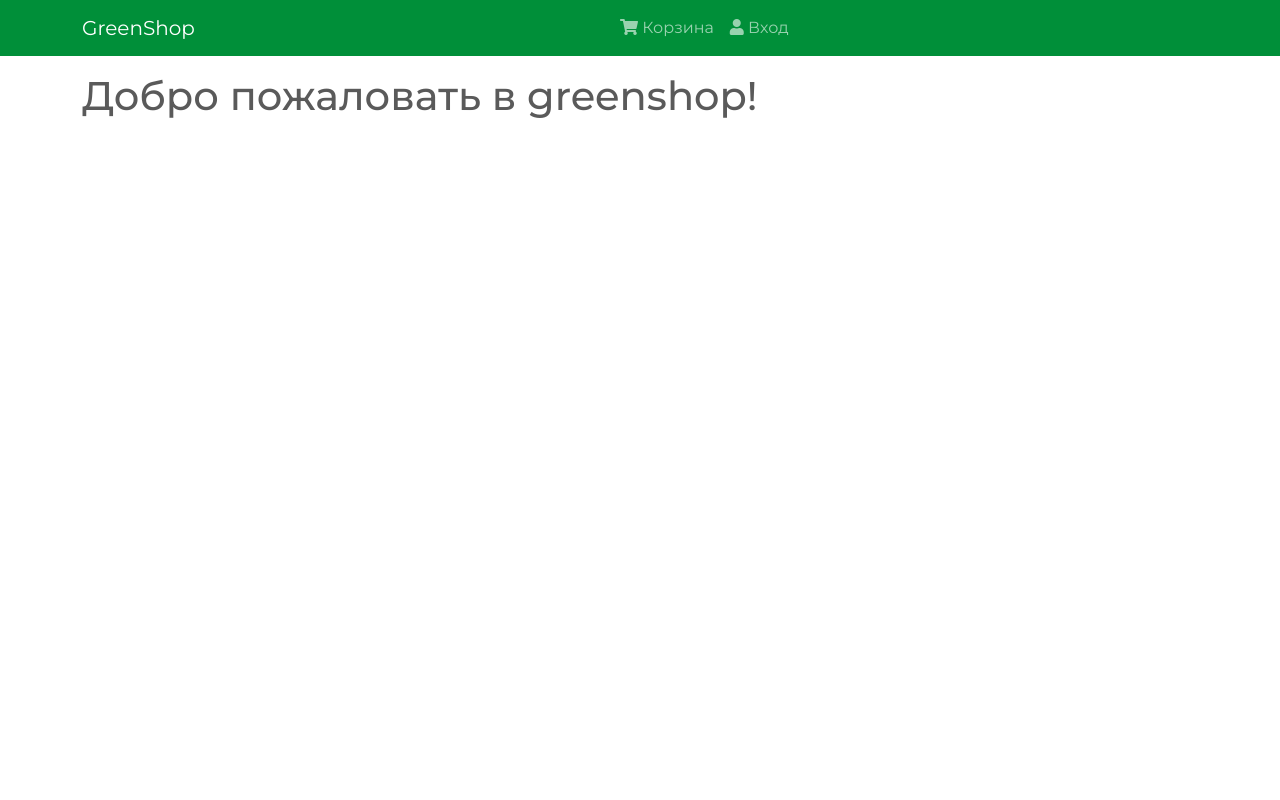
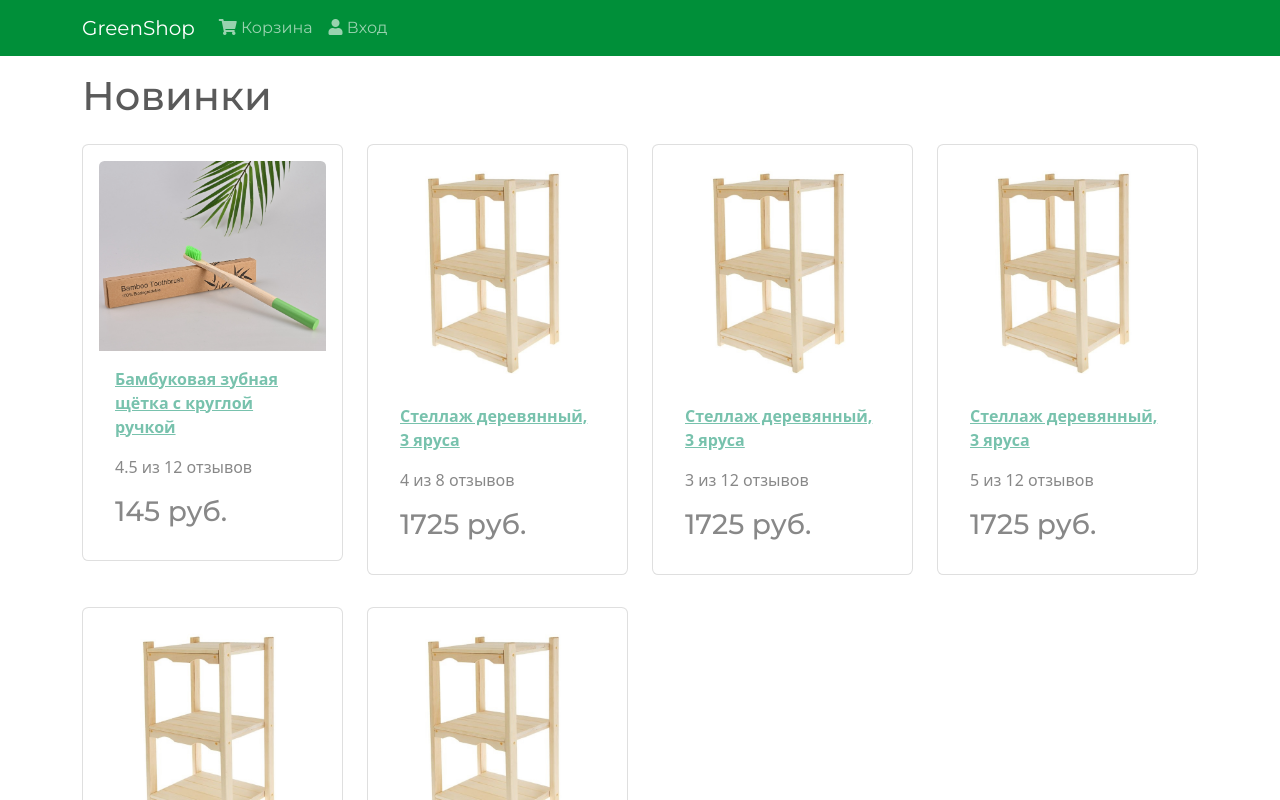
Before and after one commit to vladimirvolkovv/greenshop, a React (Create React App) app in the folder frontend/: page /login in a window 1280 px wide. Shown: the top 800 px of the page. Built offline with nearby package versions, Linux system fonts and the light colour scheme.

Commit message:
Добавлена карточка продукта

```diff
--- a/frontend/src/App.js
+++ b/frontend/src/App.js
@@ -2,6 +2,7 @@ import React from 'react';
 import Header from './components/Header';
 import Footer from './components/Footer';
 import { Container } from 'react-bootstrap';
+import HomeScreen from './screens/HomeScreen';
 
 const App = () => {
   return (
@@ -9,7 +10,7 @@ const App = () => {
       <Header />
       <main className='py-3'>
         <Container>
-          <h1>Добро пожаловать в greenshop!</h1>
+          <HomeScreen />
         </Container>
       </main>
       <Footer />
--- a/frontend/src/components/Header.js
+++ b/frontend/src/components/Header.js
@@ -8,8 +8,8 @@ const Header = () => {
         <Container>
           <Navbar.Brand href='/'>GreenShop</Navbar.Brand>
           <Navbar.Toggle aria-controls='basic-navbar-nav' />
-          <Navbar.Collapse id='basic-navbar-nav'>
-            <Nav className='m-auto'>
+          <Navbar.Collapse id='basic-navbar-nav' className='m-auto'>
+            <Nav>
               <Nav.Link href='/cart'>
                 <i className='fas fa-shopping-cart'></i> Корзина
               </Nav.Link>
--- /dev/null
+++ b/frontend/src/components/Product.js
@@ -0,0 +1,27 @@
+import React from 'react';
+import { Card } from 'react-bootstrap';
+
+const Product = ({ product }) => {
+  return (
+    <Card className='my-3 p-3 rounded'>
+      <a href={`/product/${product._id}`}>
+        <Card.Img src={product.image} variant='top' />
+      </a>
+      <Card.Body>
+        <a href={`/product/${product._id}`}>
+          <Card.Title as='div'>
+            <strong>{product.name}</strong>
+          </Card.Title>
+        </a>
+        <Card.Text as='div'>
+          <div className='my-3'>
+            {product.rating} из {product.numReviews} отзывов
+          </div>
+        </Card.Text>
+        <Card.Text as='h3'>{product.price} руб.</Card.Text>
+      </Card.Body>
+    </Card>
+  );
+};
+
+export default Product;
--- /dev/null
+++ b/frontend/src/products.js
@@ -0,0 +1,77 @@
+const products = [
+  {
+    _id: '1',
+    name: 'Бамбуковая зубная щётка с круглой ручкой',
+    image: '/images/image-1.png',
+    description:
+      'Экологичная и полностью безопасная зубная щетка из бамбука. Щетина средней жесткости, сделана из биоразлагаемого полимера, в состав которого входят волокна бамбука и кукурузы.',
+    brand: 'Vegan',
+    category: 'Экотовары',
+    price: 145,
+    countInStock: 10,
+    rating: 4.5,
+    numReviews: 12,
+  },
+  {
+    _id: '2',
+    name: 'Стеллаж деревянный, 3 яруса',
+    image: '/images/image-2.jpg',
+    description: 'Стеллаж деревянный, липовый. Идеально подходит для хранения Ваших вещей',
+    brand: 'Добропаров',
+    category: 'Акксессуары для боксов',
+    price: 1725,
+    countInStock: 7,
+    rating: 4.0,
+    numReviews: 8,
+  },
+  {
+    _id: '3',
+    name: 'Стеллаж деревянный, 3 яруса',
+    image: '/images/image-2.jpg',
+    description: 'Стеллаж деревянный, липовый. Идеально подходит для хранения Ваших вещей',
+    brand: 'Добропаров',
+    category: 'Акксессуары для боксов',
+    price: 1725,
+    countInStock: 5,
+    rating: 3,
+    numReviews: 12,
+  },
+  {
+    _id: '4',
+    name: 'Стеллаж деревянный, 3 яруса',
+    image: '/images/image-2.jpg',
+    description: 'Стеллаж деревянный, липовый. Идеально подходит для хранения Ваших вещей',
+    brand: 'Добропаров',
+    category: 'Акксессуары для боксов',
+    price: 1725,
+    countInStock: 11,
+    rating: 5,
+    numReviews: 12,
+  },
+  {
+    _id: '5',
+    name: 'Стеллаж деревянный, 3 яруса',
+    image: '/images/image-2.jpg',
+    description: 'Стеллаж деревянный, липовый. Идеально подходит для хранения Ваших вещей',
+    brand: 'Добропаров',
+    category: 'Акксессуары для боксов',
+    price: 1725,
+    countInStock: 7,
+    rating: 3.5,
+    numReviews: 10,
+  },
+  {
+    _id: '6',
+    name: 'Стеллаж деревянный, 3 яруса',
+    image: '/images/image-2.jpg',
+    description: 'Стеллаж деревянный, липовый. Идеально подходит для хранения Ваших вещей',
+    brand: 'Добропаров',
+    category: 'Акксессуары для боксов',
+    price: 1725,
+    countInStock: 0,
+    rating: 4,
+    numReviews: 12,
+  },
+];
+
+export default products;
--- /dev/null
+++ b/frontend/src/screens/HomeScreen.js
@@ -0,0 +1,21 @@
+import React from 'react';
+import products from '../products';
+import Product from '../components/Product';
+import { Row, Col } from 'react-bootstrap';
+
+const HomeScreen = () => {
+  return (
+    <>
+      <h1>Новинки</h1>
+      <Row>
+        {products.map((product) => (
+          <Col sm={12} md={6} lg={4} xl={3}>
+            <Product product={product} />
+          </Col>
+        ))}
+      </Row>
+    </>
+  );
+};
+
+export default HomeScreen;
```
Also changed, not shown: frontend/public/images/image-1.png (added), frontend/public/images/image-2.jpg (added).
